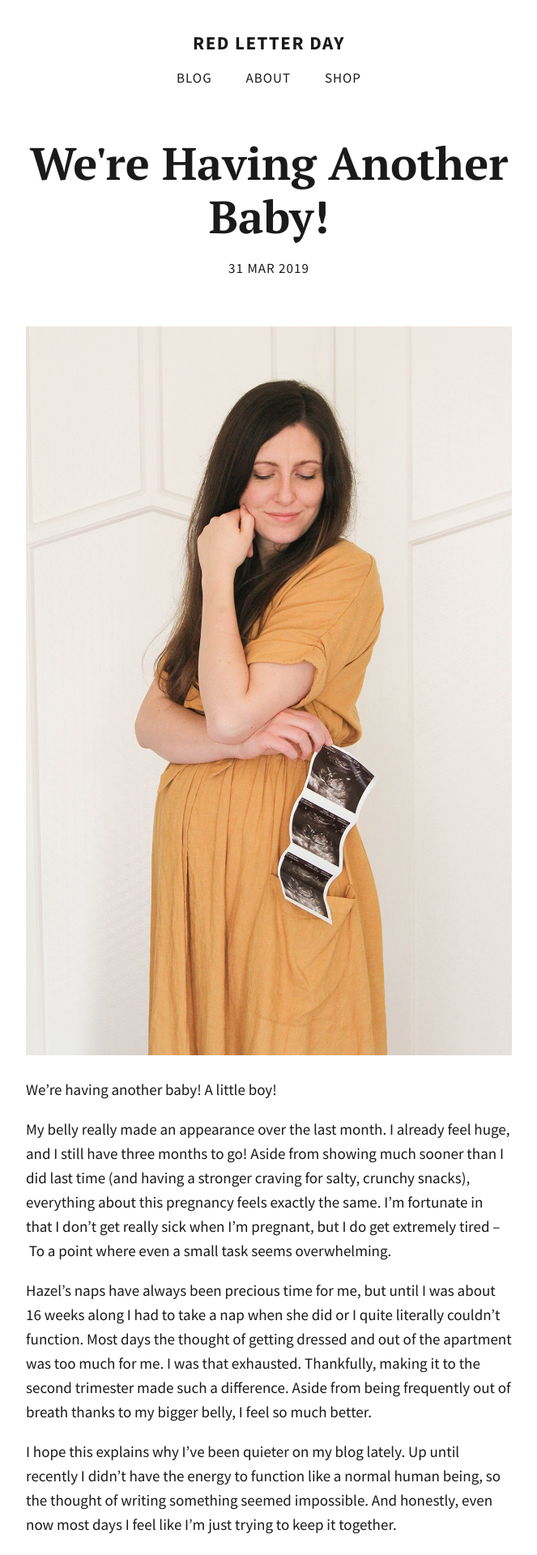
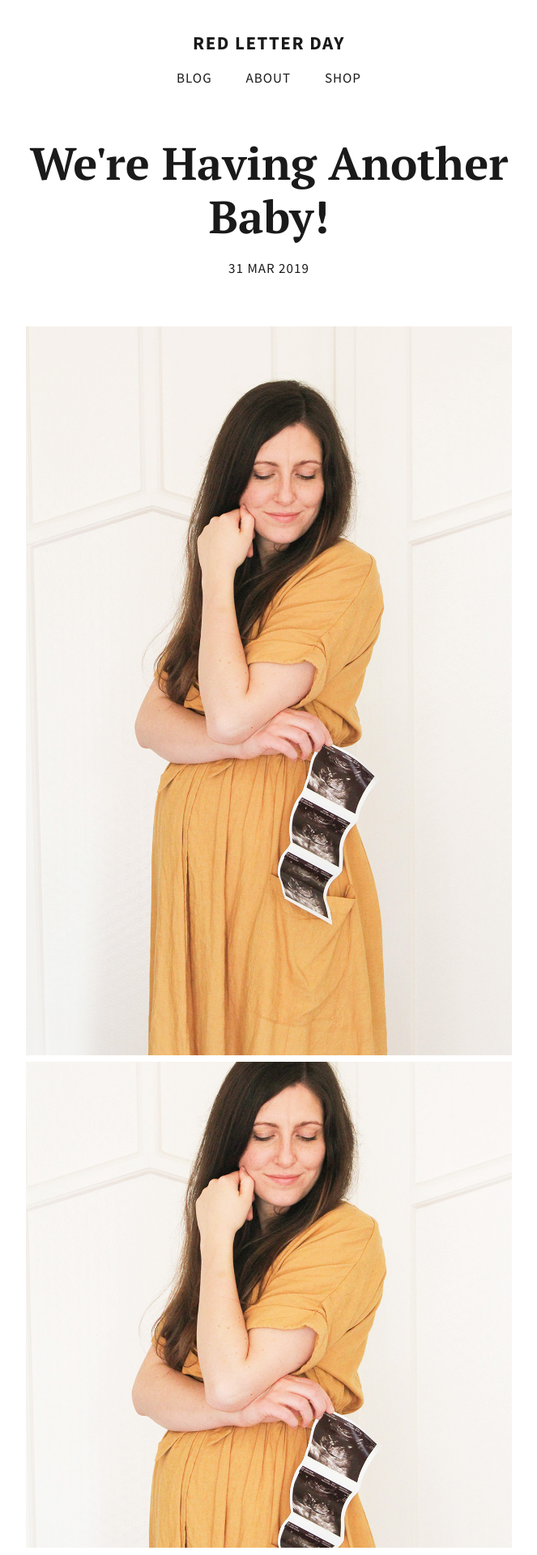
Before and after one commit to totiffany/totiffany.github.io, a Jekyll site: the page built from _posts/2019-03-31-We're-Having-Another-Baby!.md, in a window 1280 px wide. Shown: the top 1920 px of the page at 81% size, without its empty margins (308-971 px from the left). Built offline with Jekyll 4.4.1, drawn with Linux system fonts in a browser that asks for light colours; our own code applies the rules of GitHub Pages for plain Markdown files; comment, search, counter and statistics services are not loaded.

Commit message:
Update 2019-03-31-We're-Having-Another-Baby!.md

```diff
--- a/_posts/2019-03-31-We're-Having-Another-Baby!.md
+++ b/_posts/2019-03-31-We're-Having-Another-Baby!.md
@@ -2,7 +2,8 @@
 published: true
 description: "We’re having another baby! A little boy! My belly really made an appearance over the last month. I already feel huge, and I still have three months to go! Aside from showing much sooner than I did last time (and having a stronger craving for salty, crunchy snacks), everything about this pregnancy feels exactly the same. I’m fortunate in that I don’t get really sick when I’m pregnant, but I do get extremely tired –\_To a point where even a small task seems overwhelming."
 ---
-![pregante-3.jpg]({{site.baseurl}}/img/pregante-3.jpg)
+![pregante-4.jpg]({{site.baseurl}}/img/pregante-4.jpg)
+![pregante-5.jpg]({{site.baseurl}}/img/pregante-5.jpg)
 
 We’re having another baby! A little boy!
 
```
